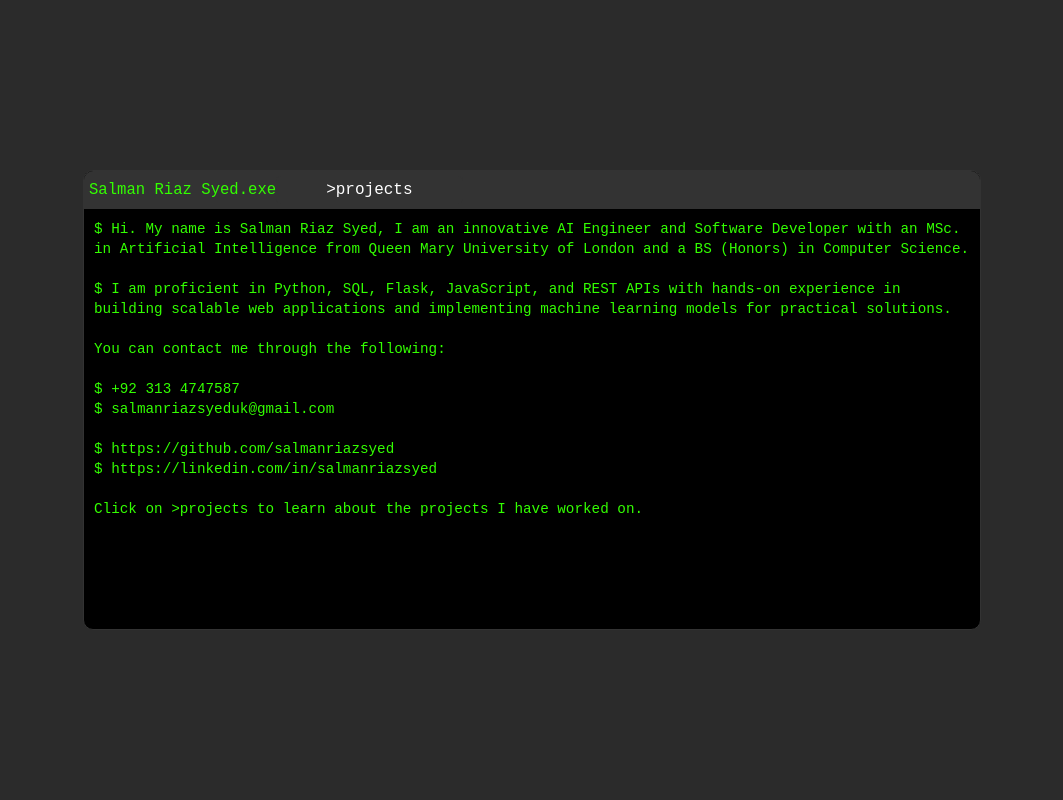
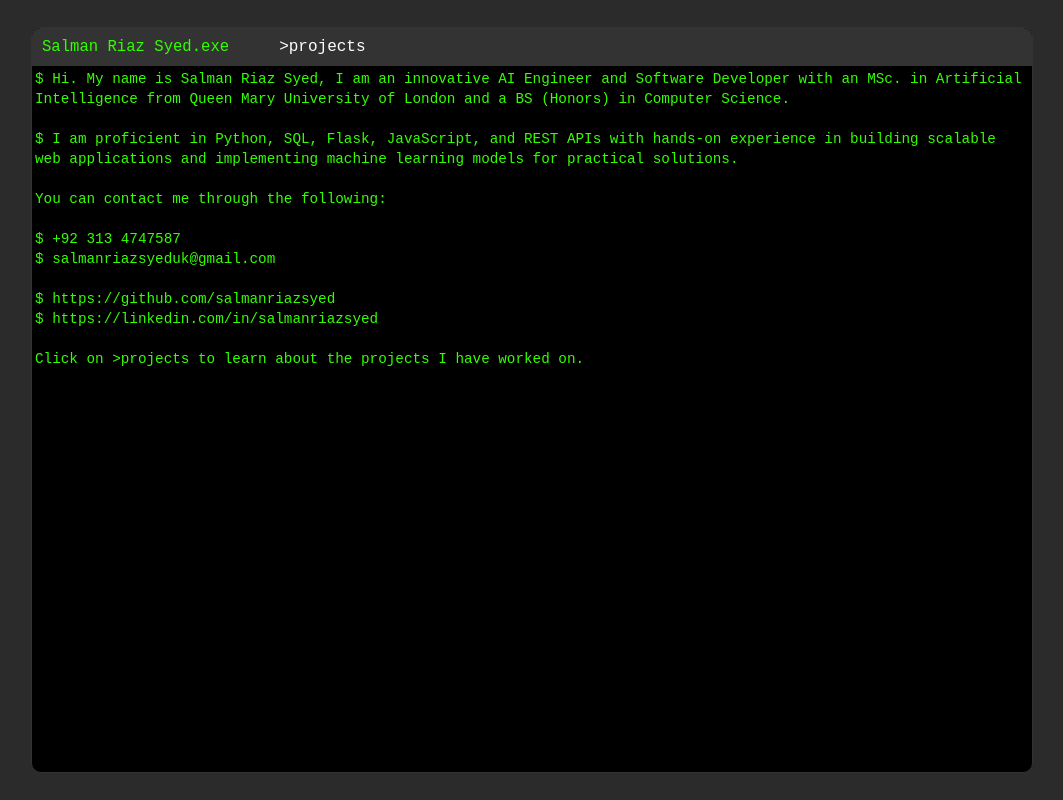
Before and after one commit to salmanriazsyed/my-resume, a plain HTML site: page index.html in a window 1280 px wide. Shown: the whole page, without its empty margins (108-1171 px from the left). Drawn offline with Linux system fonts and the light colour scheme.

Commit message:
Adjusted terminal borders.

```diff
--- a/styles.css
+++ b/styles.css
@@ -19,8 +19,8 @@ body {
 .terminal-window {
   background-color: black;
   border: 1px solid #333;
-  width: 70%;
-  max-width: 1200px;
+  width: 90%;
+  max-width: 1000px;
   border-radius: 10px;
   overflow: hidden;
 }
@@ -31,7 +31,7 @@ body {
   align-items: center;
   background-color: #333;
   color: #33FF00;
-  padding: 5px;
+  padding: 5px 10px;
   font-size: 1.2em;
   /*text-align: left;*/
 }
@@ -55,11 +55,11 @@ body {
 }
 
 .terminal {
-  padding: 10px;
+  padding: 3px;
   white-space: pre-wrap; /* Maintain formatting */
   word-wrap: break-word; /* Break long words */
   overflow-y: auto; /* Allow scrolling if necessary */
-  height: 400px; /* Initial height */
+  height: 700px; /* Initial height */
   font-size: 1.1em;
   line-height: 1.4;
 }
```
